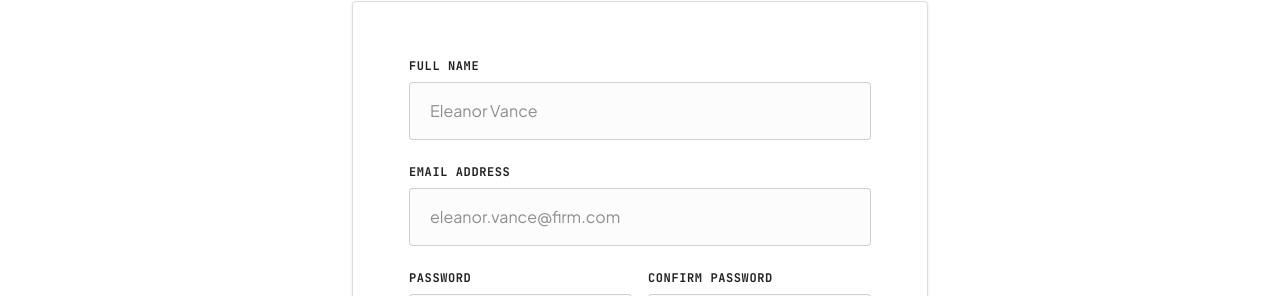
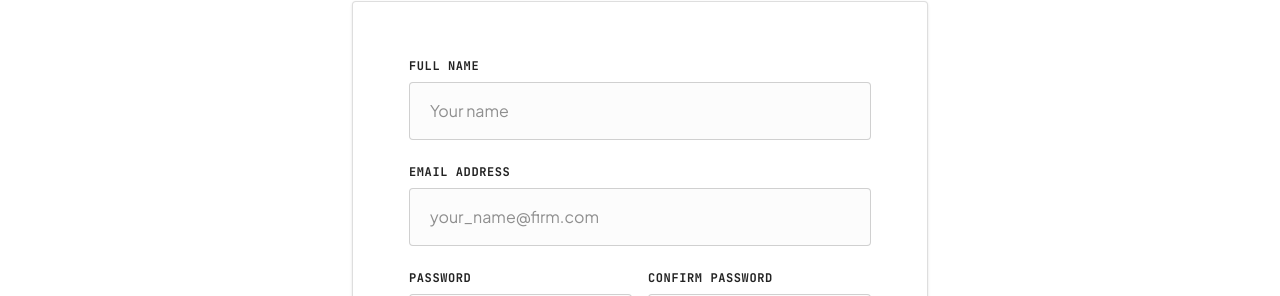
Before and after one commit to DBPB2006/AI-Project, a React (Vite) app in the folder client/: page /register in a window 1280 px wide. Shown: the part 400-696 px from the top of the page. Built offline with nearby package versions, Linux system fonts and the light colour scheme.

Commit message:
updated login page

```diff
--- a/client/src/pages/Register.jsx
+++ b/client/src/pages/Register.jsx
@@ -75,7 +75,7 @@ const Register = () => {
                 type="text"
                 value={name}
                 onChange={(e) => setName(e.target.value)}
-                placeholder="Eleanor Vance"
+                placeholder="Your name"
                 className="w-full px-5 py-4 rounded bg-[#fcfcfc] text-v-dark border border-v-dark/20 focus:outline-none focus:ring-2 focus:ring-v-dark focus:bg-white transition-all font-sans"
                 required
               />
@@ -89,7 +89,7 @@ const Register = () => {
                 type="email"
                 value={email}
                 onChange={(e) => setEmail(e.target.value)}
-                placeholder="eleanor.vance@firm.com"
+                placeholder="your_name@firm.com"
                 className="w-full px-5 py-4 rounded bg-[#fcfcfc] text-v-dark border border-v-dark/20 focus:outline-none focus:ring-2 focus:ring-v-dark focus:bg-white transition-all font-sans"
                 required
               />
```
